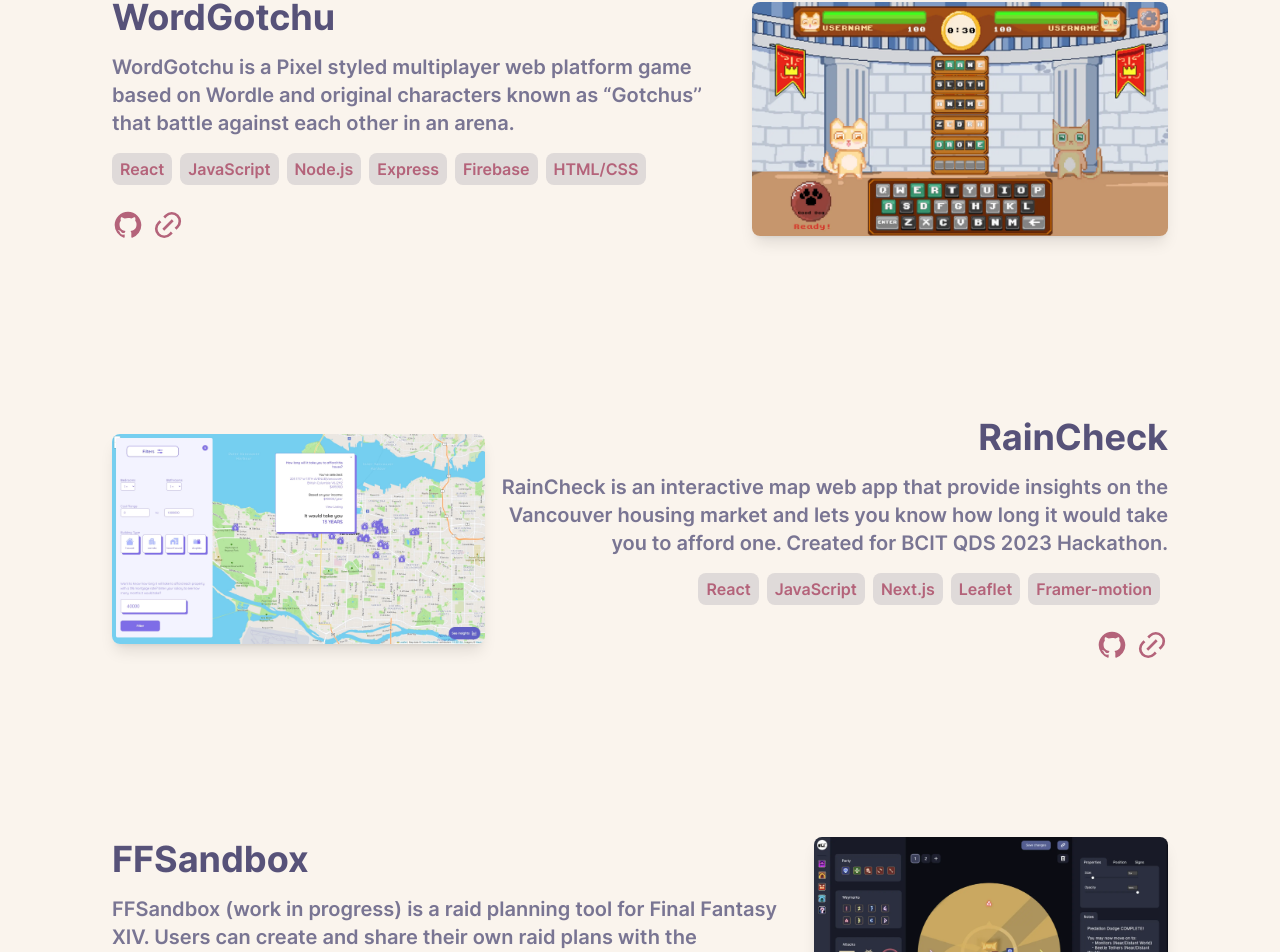
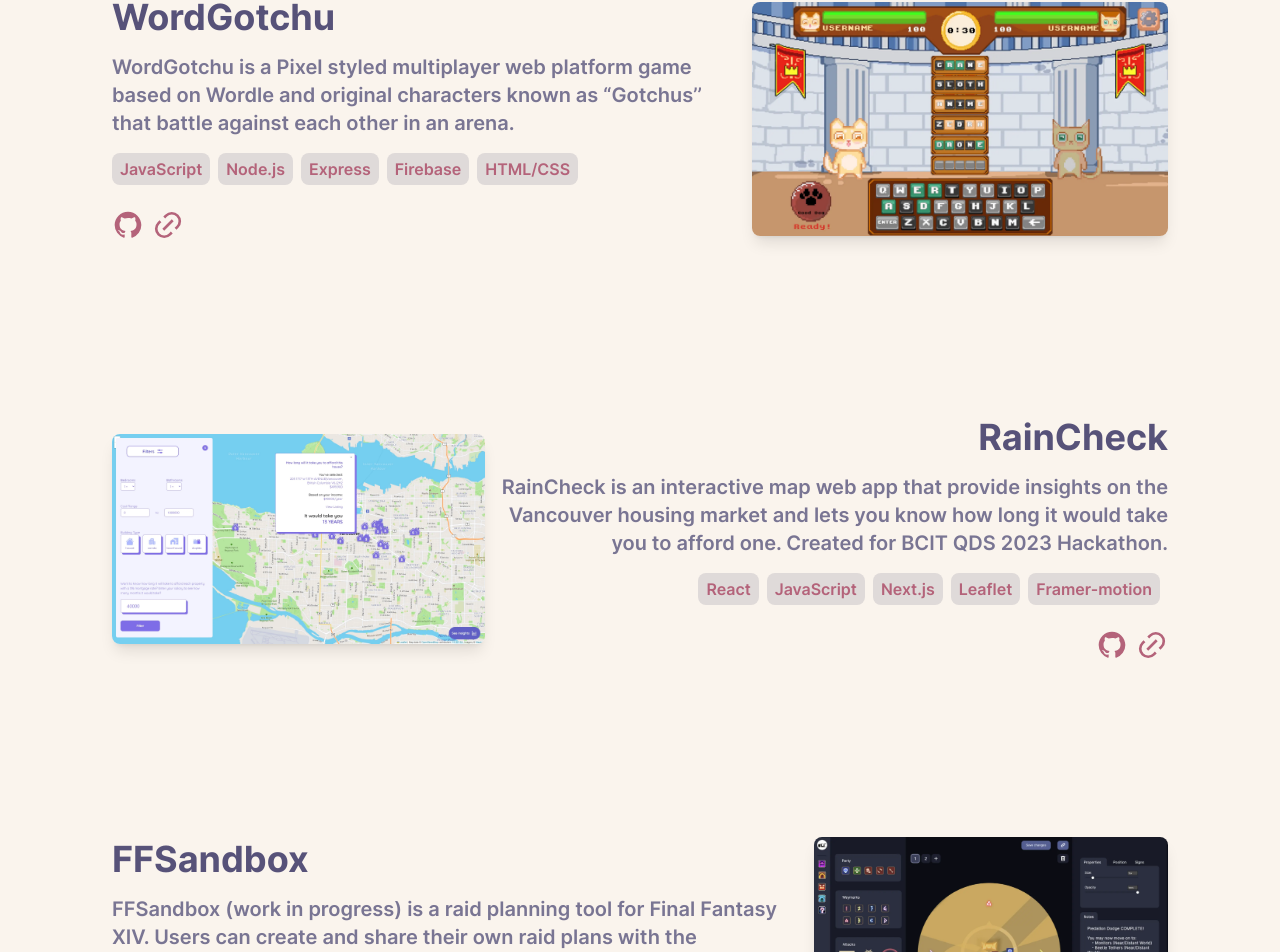
Before and after one commit to iantelli/portfolio-2023, a React (Vite) app: page / in a window 1280 px wide. Shown: the part 2109-3061 px from the top of the page. Built offline with nearby package versions, Linux system fonts and the light colour scheme.

Commit message:
update stack

```diff
--- a/src/App.tsx
+++ b/src/App.tsx
@@ -76,7 +76,7 @@
           "WordGotchu is a Pixel styled multiplayer web platform game based on Wordle and original characters known as “Gotchus’’ that battle against each other in an arena."
         }
         image={"WordGotchu.webp"}
-        technologies={["React", "JavaScript", "Node.js", "Express", "Firebase", "HTML/CSS"]}
+        technologies={["JavaScript", "Node.js", "Express", "Firebase", "HTML/CSS"]}
         github={"https://github.com/iantelli/word-gotchu"}
         website={"https://word-gotchu.up.railway.app"}
         pictureLink={"https://word-gotchu.up.railway.app"}
```
